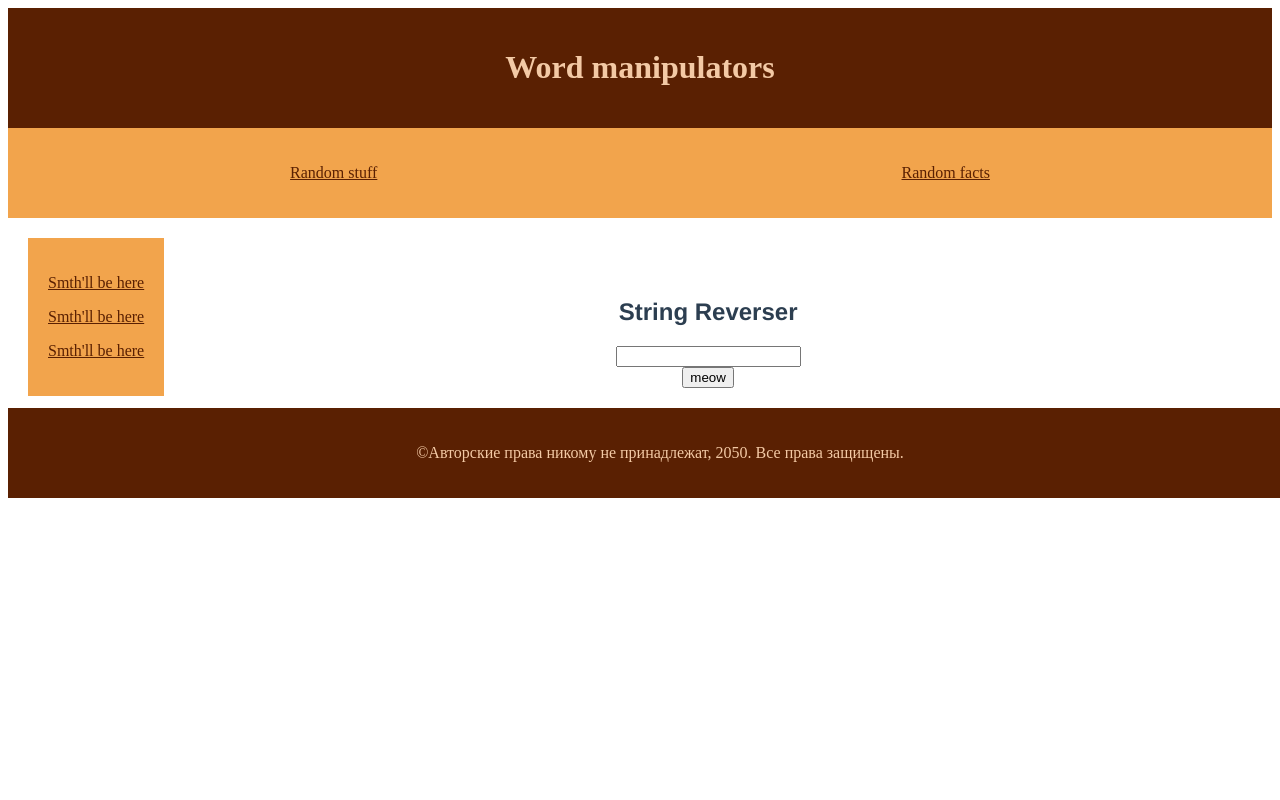
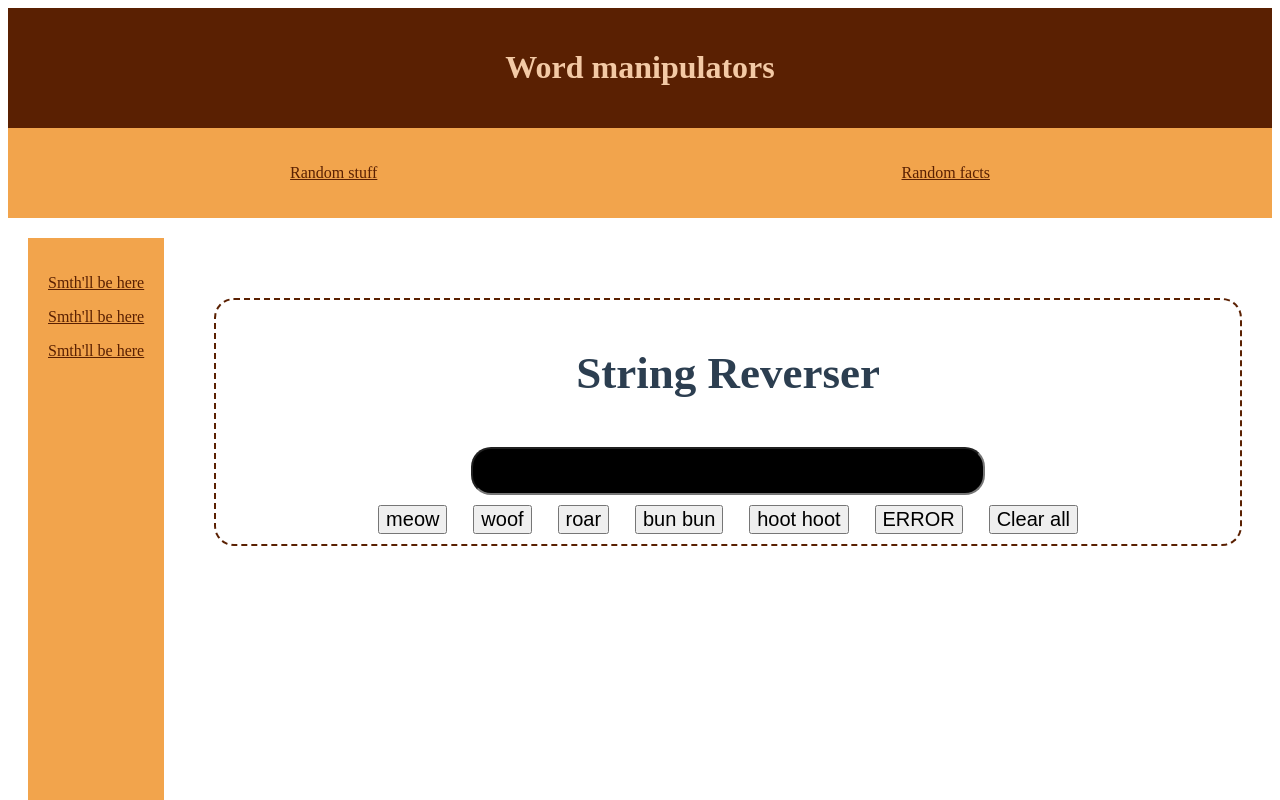
Before and after one commit to Annora-Charming/Words_Manipulators_Vue, a Vue app: page / in a window 1280 px wide. Shown: the top 800 px of the page. Built offline with nearby package versions, Linux system fonts and the light colour scheme.

Commit message:
Style changes
Изменила css для компонента и немного для всего приложения, добавила кнопки в компонент

Changed css for component and also for the app a little bit. Added buttons into the component

```diff
--- a/public/index.css
+++ b/public/index.css
@@ -14,6 +14,8 @@ main{
 aside{
     background-color: rgba(241, 158, 63, 0.93);
     float: left;
+    height: 1000px;
+    margin-right: 50px;
     /*min-height: 100vh;*/
 }
 footer{
--- a/src/components/ReverseString.vue
+++ b/src/components/ReverseString.vue
@@ -1,9 +1,15 @@
 <template>
-  <div>
+  <div id="reverseString">
     <h2>String Reverser</h2>
     <input id="reverserInput" v-model="value" />
     <div id="buttons">
       <button id="meow" v-on:click="value = value + '(=`ω´=)'">meow</button>
+      <button v-on:click="value = value + 'U・ᴥ・U'">woof</button>
+      <button v-on:click="value = value + 'ʕಠᴥಠʔ'">roar</button>
+      <button v-on:click="value = value + '／(˃ᆺ˂)＼'">bun bun</button>
+      <button v-on:click="value = value + '(◉Θ◉)'">hoot hoot</button>
+      <button v-on:click="value = 'ERROR'">ERROR</button>
+      <button v-on:click="value = ''">Clear all</button>
     </div>
     {{ reversedString }}
   </div>
@@ -25,4 +31,34 @@ export default {
 };
 </script>
 
-<style scoped lang="sass"></style>
+<style scoped lang="sass">
+#reverseString
+  padding: 10px
+  margin: 10px
+  border: 2px dashed #5a2002
+  border-radius: 20px
+  display: flex
+  flex-direction: column
+  align-items: center
+  font: 30px "Monospaced"
+
+#buttons
+  width: 700px
+  display: flex
+  align-items: center
+  justify-content: space-between
+
+button
+  font-size: 20px
+  width: auto
+
+#reverserInput
+  font: 30px "Monospaced"
+  color: antiquewhite
+  width: 500px
+  background-color: black
+  border-radius: 20px
+  margin: 10px
+  padding: 5px
+  text-align: center
+</style>
```
